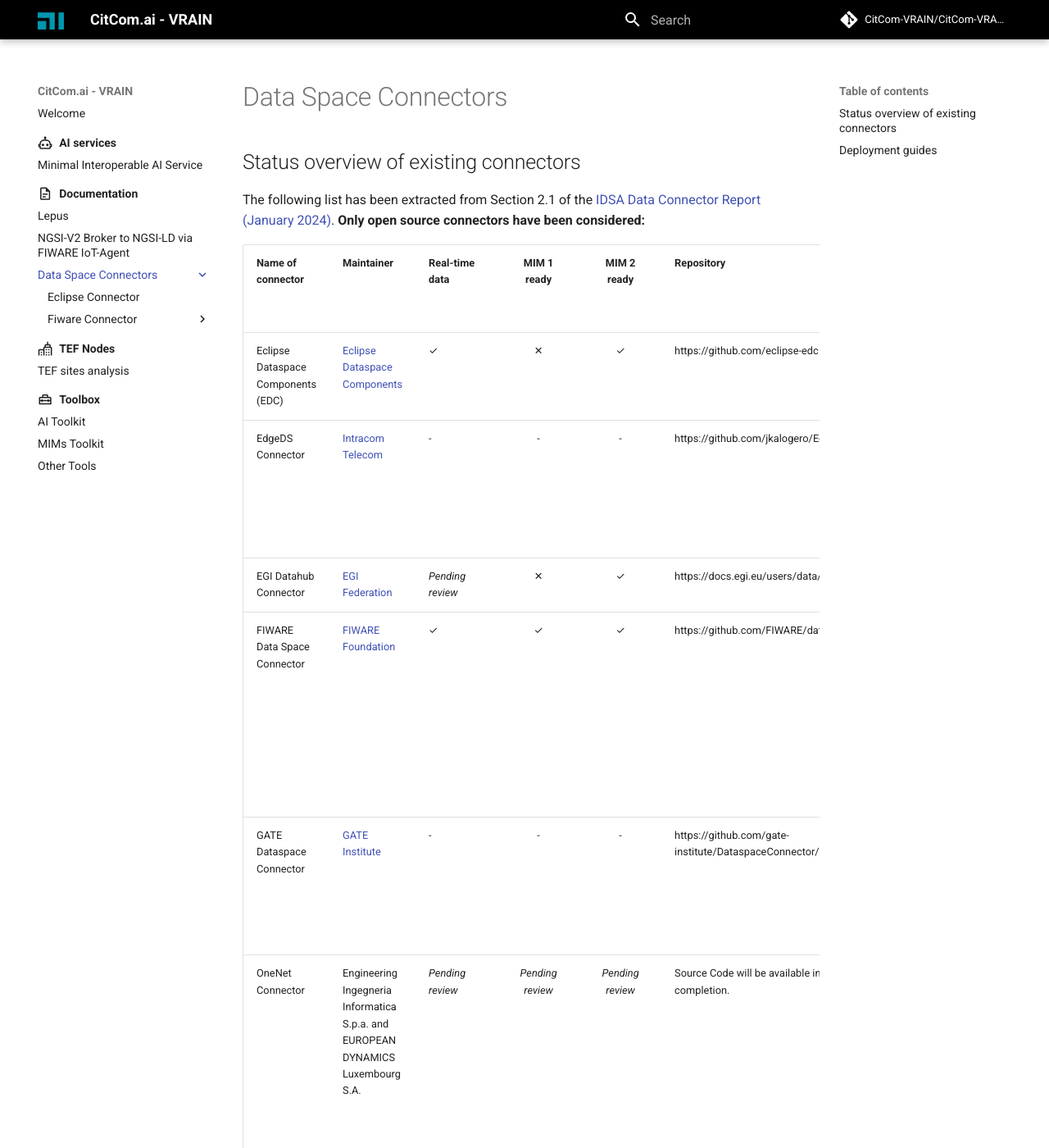
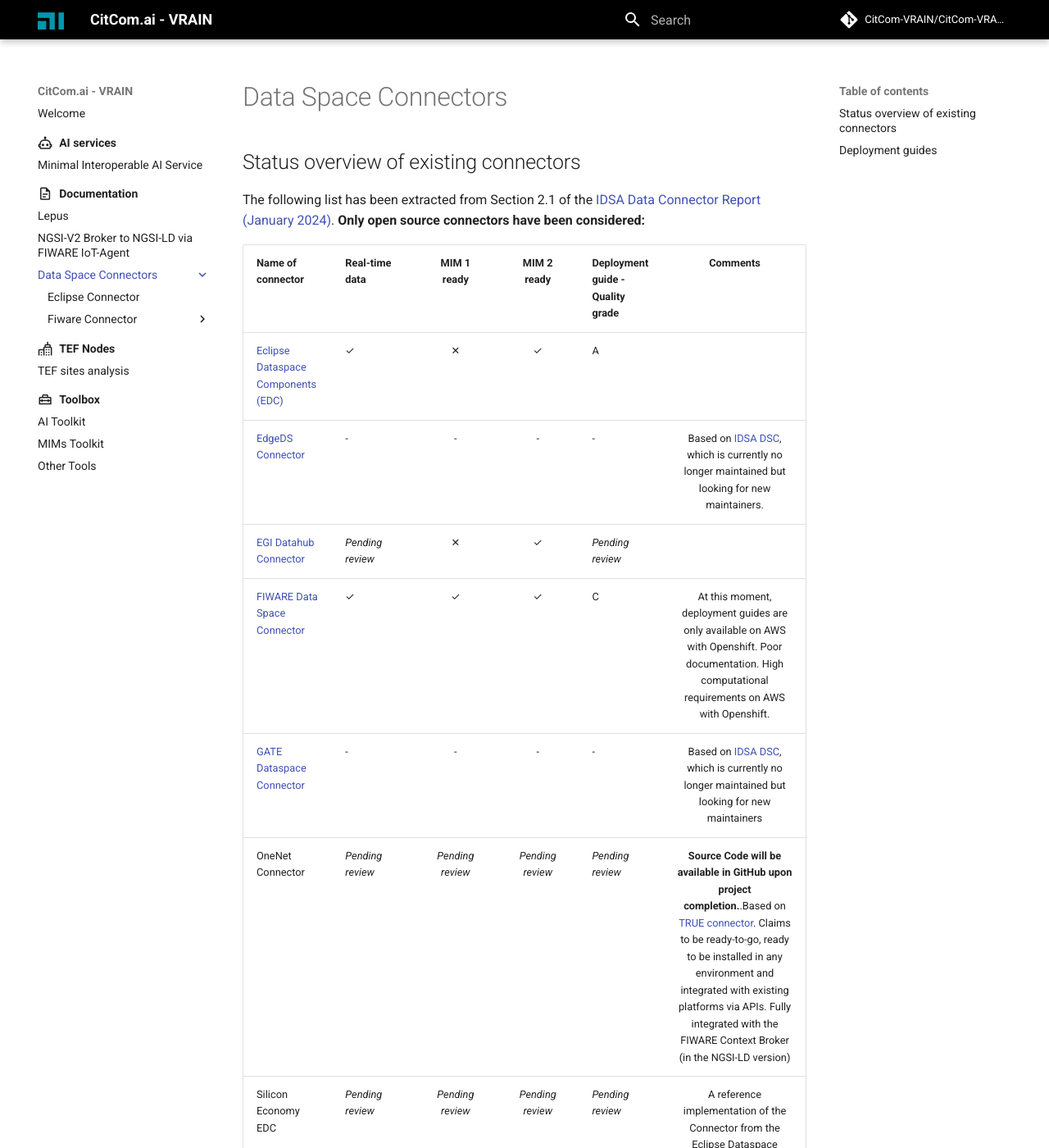
Before and after one commit to riseupalex/CitComAI-Hub.github.io, an MkDocs documentation site: the page built from docs/documentation/data_space_connector/index.md, in a window 1280 px wide and 1400 px high. Shown: the whole window at 82% size. Built offline with MkDocs 1.6.1 and Material for MkDocs 9.7.7, drawn with Linux system fonts in a browser that asks for light colours; comment, search, counter and statistics services are not loaded; some of the changed text lies outside the part shown.

Commit message:
Merge columns

```diff
--- a/docs/documentation/data_space_connector/index.md
+++ b/docs/documentation/data_space_connector/index.md
@@ -6,15 +6,15 @@
 
 The following list has been extracted from Section 2.1 of the [IDSA Data Connector Report (January 2024)](https://internationaldataspaces.org/wp-content/uploads/dlm_uploads/IDSA-Data-Connector-Report-89-No-11-January-2024.pdf). **Only open source connectors have been considered:**
 
-| Name of connector                  | Maintainer                                                                           | Real-time data   |    MIM 1 ready   |    MIM 2 ready   | Repository                                                             | Deployment guide - Quality grade |                                                                                                                                             Comments                                                                                                                                             |
-|------------------------------------|--------------------------------------------------------------------------------------|------------------|:----------------:|:----------------:|------------------------------------------------------------------------|----------------------------------|:------------------------------------------------------------------------------------------------------------------------------------------------------------------------------------------------------------------------------------------------------------------------------------------------:|
-| Eclipse Dataspace Components (EDC) | [Eclipse Dataspace Components](https://projects.eclipse.org/projects/technology.edc) |         ✓        |         ✕        |         ✓        | https://github.com/eclipse-edc                                         |                 B                |                                                                                                                                                                                                                                                                                                  |
-| EdgeDS Connector                   | [Intracom Telecom]()                                                                 |         -        |         -        |         -        | https://github.com/jkalogero/EdgeDS                                    |                 -                | Based on [IDSA DSC](https://github.com/International-Data-Spaces-Association/DataspaceConnector), which is currently no longer maintained but looking for new maintainers                                                                                                                        |
-| EGI Datahub Connector              | [EGI Federation]()                                                                   | _Pending review_ |         ✕        |         ✓        | https://docs.egi.eu/users/data/management/datahub                      |         _Pending review_         |                                                                                                                                                                                                                                                                                                  |
-| FIWARE Data Space Connector        | [FIWARE Foundation]()                                                                |         ✓        |         ✓        |         ✓        | https://github.com/FIWARE/data-space-connector                         |                 C                | At this moment, deployment guides are only available on AWS with Openshift. Poor documentation. High computational requirements.                                                                                                                                                                 |
-| GATE Dataspace Connector           | [GATE Institute]()                                                                   |         -        |         -        |         -        | https://github.com/gate-institute/DataspaceConnector/blob/main/LICENSE |                 -                | Based on [IDSA DSC](https://github.com/International-Data-Spaces-Association/DataspaceConnector), which is currently no longer maintained but looking for new maintainers                                                                                                                        |
-| OneNet Connector                   | Engineering Ingegneria Informatica S.p.a. and EUROPEAN DYNAMICS Luxembourg S.A.      | _Pending review_ | _Pending review_ | _Pending review_ | Source Code will be available in GitHub upon project completion.       |         _Pending review_         | Based on [TRUE connector](https://github.com/International-Data-Spaces-Association/true-connector). Claims to be ready-to-go, ready to be installed in any environment and integrated with existing platforms via APIs. Fully integrated with the FIWARE Context Broker (in the NGSI-LD version) |
-| Silicon Economy EDC                | Fraunhofer ISST                                                                      | _Pending review_ | _Pending review_ | _Pending review_ |                            _Pending review_                            |         _Pending review_         | A reference implementation of the Connector from the Eclipse Dataspace Components (EDC) for Silicon Economy projects.                                                                                                                                                                            |                                                                                                                                                                            |                                                                                                                                                                         |
+| Name of connector                                                                                  | Real-time data   |    MIM 1 ready   |    MIM 2 ready   | Deployment guide - Quality grade |                                                                                                                                                                                Comments                                                                                                                                                                               |
+|----------------------------------------------------------------------------------------------------|------------------|:----------------:|:----------------:|----------------------------------|:---------------------------------------------------------------------------------------------------------------------------------------------------------------------------------------------------------------------------------------------------------------------------------------------------------------------------------------------------------------------:|
+| [Eclipse Dataspace Components (EDC)](https://github.com/eclipse-edc)                               |         ✓        |         ✕        |         ✓        |                 A                |                                                                                                                                                                                                                                                                                                                                                                       |
+| [EdgeDS Connector](https://github.com/jkalogero/EdgeDS)                                            |         -        |         -        |         -        |                 -                | Based on [IDSA DSC](https://github.com/International-Data-Spaces-Association/DataspaceConnector), which is currently no longer maintained but looking for new maintainers.                                                                                                                                                                                            |
+| [EGI Datahub Connector](https://docs.egi.eu/users/data/management/datahub)                         | _Pending review_ |         ✕        |         ✓        |         _Pending review_         |                                                                                                                                                                                                                                                                                                                                                                       |
+| [FIWARE Data Space Connector](https://github.com/FIWARE/data-space-connector)                      |         ✓        |         ✓        |         ✓        |                 C                | At this moment, deployment guides are only available on AWS with Openshift. Poor documentation. High computational requirements on AWS with Openshift.                                                                                                                                                                                                                |
+| [GATE Dataspace Connector](https://github.com/gate-institute/DataspaceConnector/blob/main/LICENSE) |         -        |         -        |         -        |                 -                | Based on [IDSA DSC](https://github.com/International-Data-Spaces-Association/DataspaceConnector), which is currently no longer maintained but looking for new maintainers                                                                                                                                                                                             |
+| OneNet Connector                                                                                   | _Pending review_ | _Pending review_ | _Pending review_ |         _Pending review_         | **Source Code will be available in GitHub upon project completion.**.Based on [TRUE connector](https://github.com/International-Data-Spaces-Association/true-connector). Claims to be ready-to-go, ready to be installed in any environment and integrated with existing platforms via APIs. Fully integrated with the FIWARE Context Broker (in the NGSI-LD version) |
+| Silicon Economy EDC                                                                                | _Pending review_ | _Pending review_ | _Pending review_ |         _Pending review_         | A reference implementation of the Connector from the Eclipse Dataspace Components (EDC) for Silicon Economy projects.                                                                                                                                                                                                                                                 |
 
 ## Deployment guides
 - [Ecplise Connector](eclipse_mvd.md)
```
